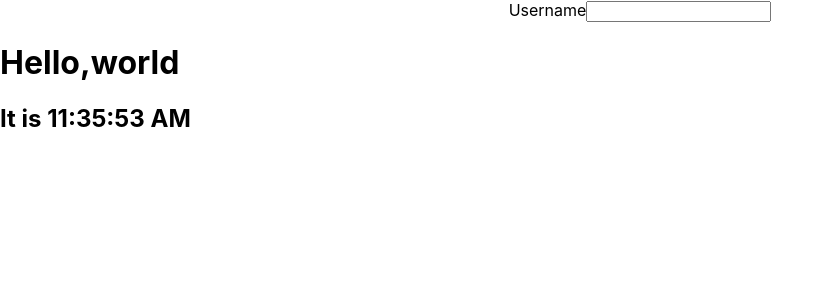
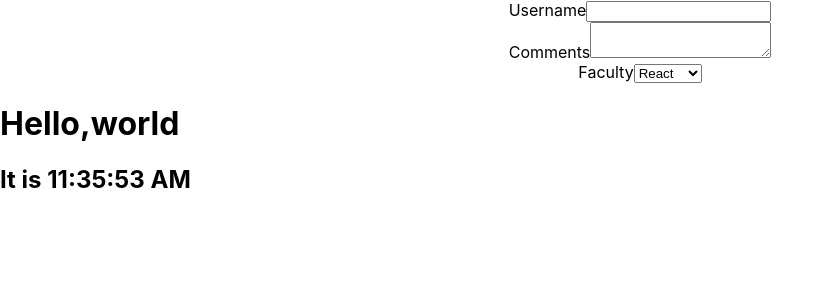
Before and after one commit to ShakyaSaurav/React-Basic, a React (Create React App) app: page / in a window 1280 px wide. Shown: the top 300 px of the page, without its empty margins (0-833 px from the left). Built offline with nearby package versions, Linux system fonts and the light colour scheme.

Commit message:
basic form data

```diff
--- a/src/components/Form.js
+++ b/src/components/Form.js
@@ -1,12 +1,49 @@
 import React, { Component } from 'react'
 
 class Form extends Component {
-  render() {
+    constructor(props) {
+      super(props)
+
+      this.state = {
+         username:'',
+         comments:'',
+         Topic:'',
+      }
+    }
+    handleUsernameChange=(event)=>{
+        this.setState({
+            username: event.target.value
+        })
+    }
+    handleCommentsChange=(event)=>{
+        this.setState({
+            comments: event.target.value
+        })
+    }
+    handleTopicChange=(event)=>{
+        this.setState({
+            topic:event.target.value
+        })
+    }
+
+    render(){
     return (
       <form>
         <div>
             <label>Username</label>
-            <input type='text'/>
+            <input type='text' value= {this.state.username} onChange={this.handleUsernameChange}/>
+        </div>
+        <div>
+            <label>Comments</label>
+            <textarea value={this.state.comments} onChange={this.handleCommentsChange}></textarea>
+        </div>
+        <div>
+            <label>Faculty</label>
+            <select value={this.state.topic} onChange={this.handleTopicChange}>
+            <option value='react'>React</option>
+            <option value='angular'>Angular</option>
+            <option value='Vue'>Vue</option>
+            </select>
         </div>
       </form>
     )
```
